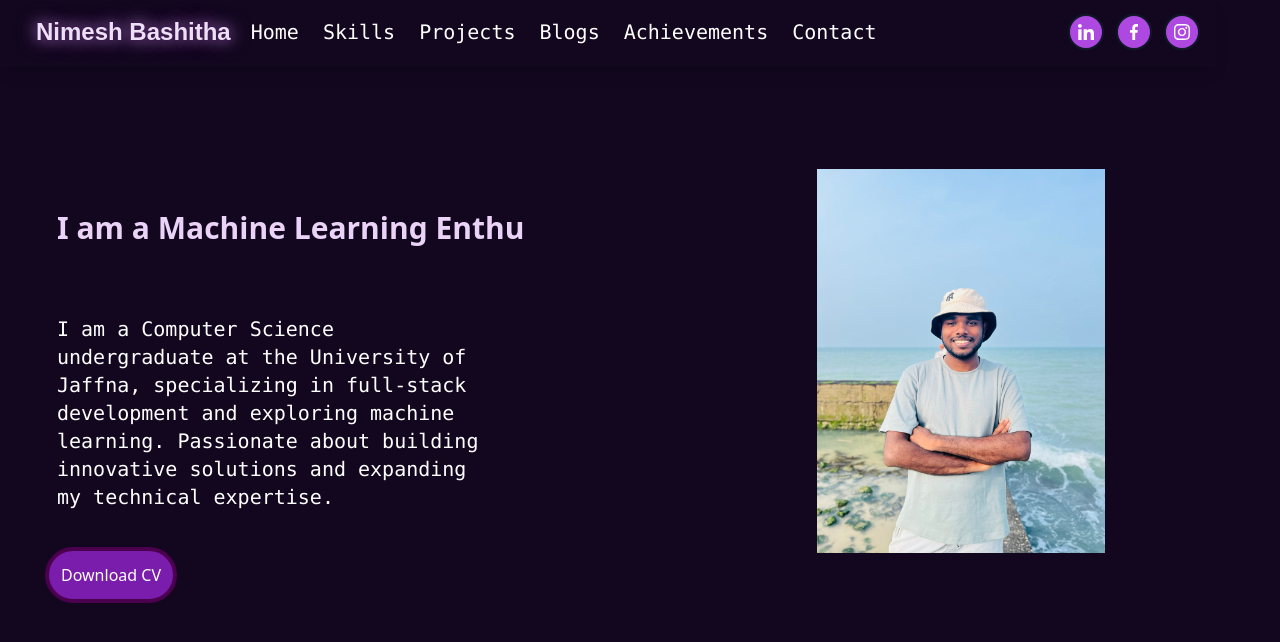
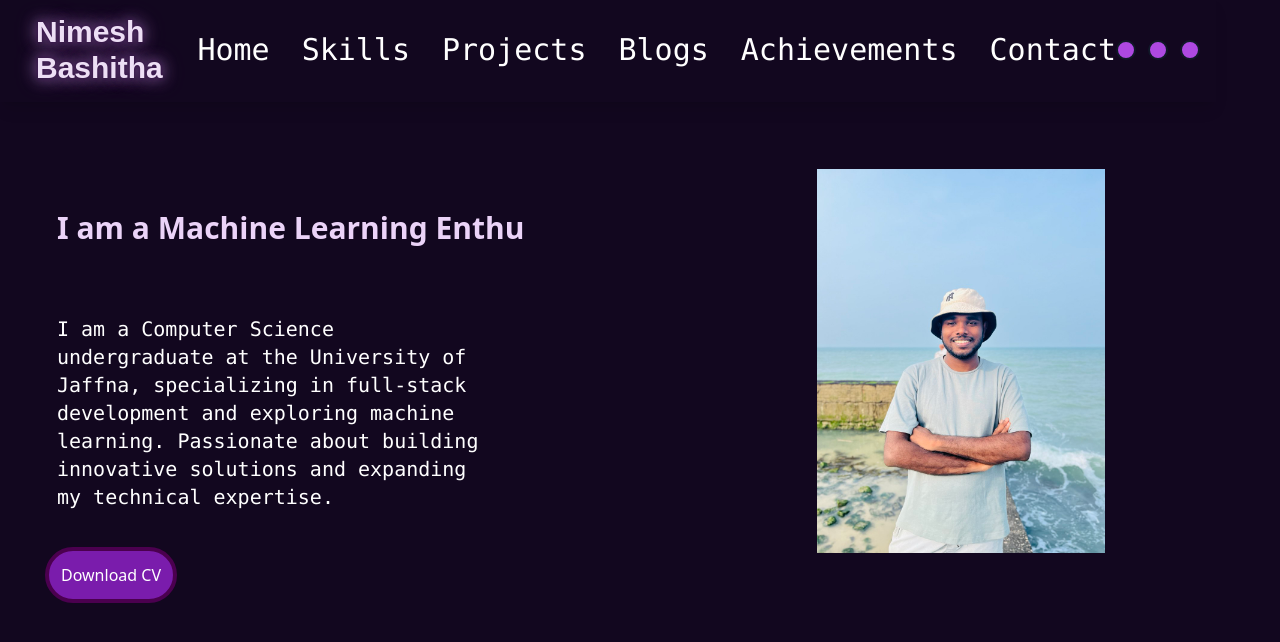
Before and after one commit to Bashitha267/portfolio, a React (Vite) app: page / in a window 1280 px wide. Shown: the part 807-1449 px from the top of the page. Built offline with nearby package versions, Linux system fonts and the light colour scheme; no server answers.

Commit message:
Update NavBar.jsx

```diff
--- a/src/Components/NavBar.jsx
+++ b/src/Components/NavBar.jsx
@@ -24,17 +24,17 @@ export const NavBar = () => {
       </div>
 
       {/* Desktop Name Section (Left Side) */}
-      <div className=" heading hidden md:block md:text-2xl md:font-mono md:font-bold md:ml-5 md:mr-5">
+      <div className=" heading hidden md:block md:text-3xl md:font-mono md:font-bold md:ml-5 md:mr-5">
         Nimesh Bashitha
       </div>
 
       {/* Navigation Menu (Centered) */}
       <div
-        className={`absolute top-16 left-0 w-full bg-[#12071f] md:static md:top-0 md:w-auto md:flex md:flex-row md:gap-6 p-4 md:p-0 transition-all duration-300 flex-1 ${
+        className={`absolute top-16 left-0 w-full bg-[#12071f] md:relative  md:top-0 md:justify-center md:flex md:flex-row md:gap-6 p-4 md:p-0 transition-all duration-300 flex-1 ${
           menuOpen ? "block bg-purple-900 w-screen p-3 poppins-semibold text-right" : "hidden"
         }`}
       >
-        <div className="flex flex-col gap-4 md:flex-row md:gap-6 text-white md:items-center text-xl font-mono font-light">
+        <div className="flex flex-col gap-4 md:flex-row md:gap-8 text-white md:items-center text-xl md:text-3xl font-mono font-light ">
           <a href="#home" className="hover:text-[#AD49E1]">Home</a>
           <a href="#about" className="hover:text-[#AD49E1]">Skills</a>
           <a href="#projects" className="hover:text-[#AD49E1]">Projects</a>
```
